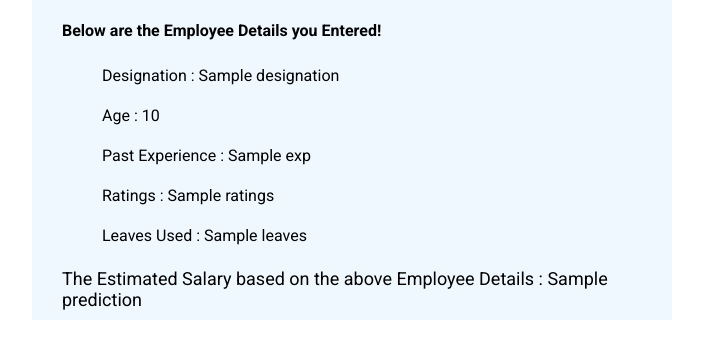
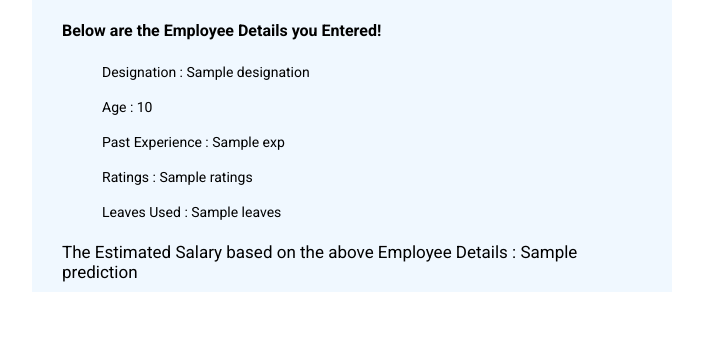
Before and after one commit to jayeshpatil8l/Salary-Predictions, a FastAPI app: template templates/results.html in a window 1280 px wide. Shown: the part 50-409 px from the top of the page, without its empty margins (288-991 px from the left). Run offline with FastAPI, Linux system fonts and the light colour scheme; the template is opened without the code that fills it: most values are stand-ins (such as "Sample title", 1, 10 or a date in 2020).

Commit message:
changed font-size

```diff
--- a/static/results.css
+++ b/static/results.css
@@ -47,11 +47,11 @@ h4{
 }
 
 ul{
-    list-style-type: disc;
     margin-bottom: 5px;
+    font-size: 14px;
 }
 
 p{
     margin-bottom: 10px;
-    font-size: 18px;
+    font-size: 17px;
 }
```
